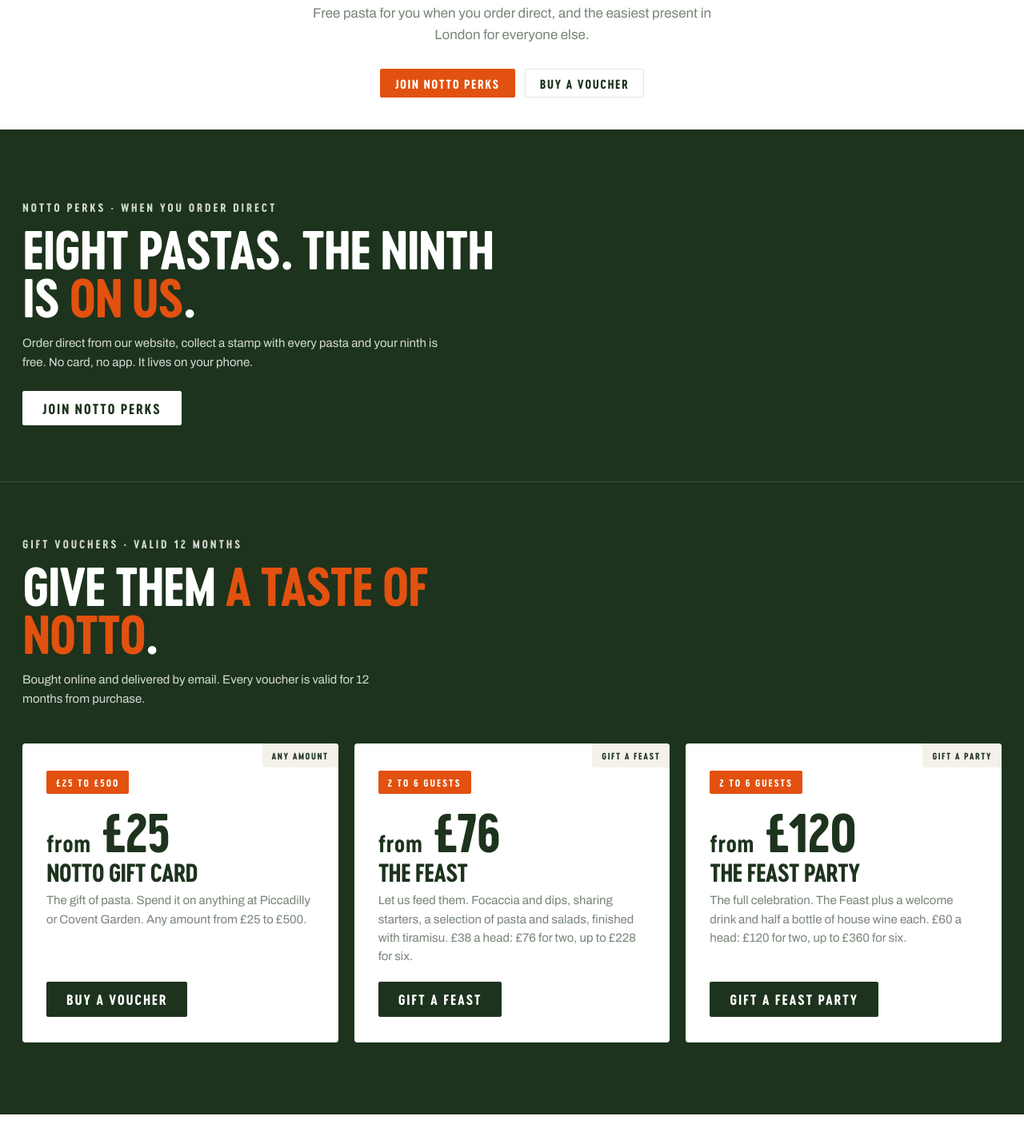
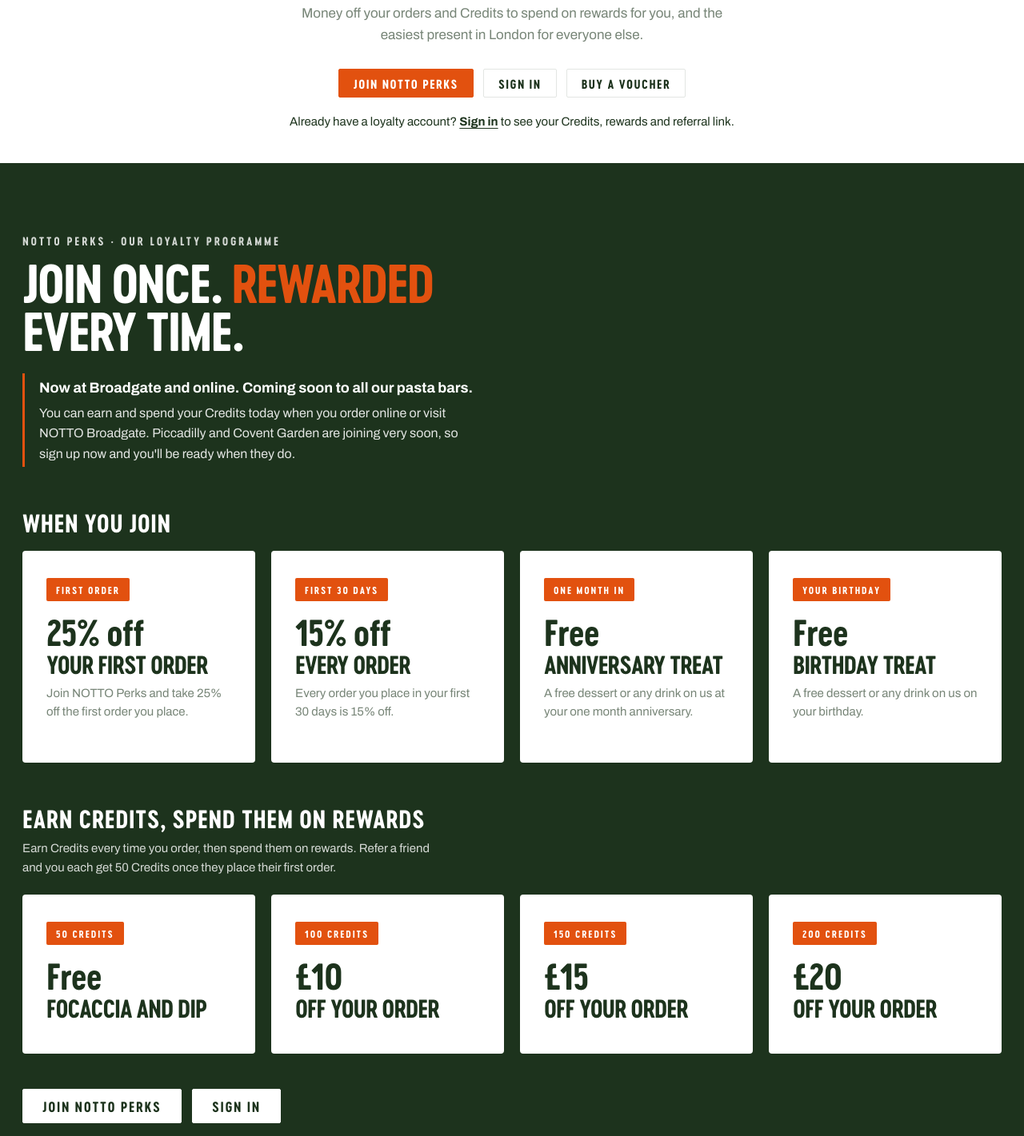
Before and after one commit to thewondergroup/notto, a plain HTML site: page perks.html in a window 1280 px wide. Shown: the part 359-1780 px from the top of the page at 80% size. Drawn offline with Linux system fonts and the light colour scheme.

Commit message:
Loyalty: rework Perks page around the Leat programme, add Sign in links, holding message

```diff
--- a/perks.html
+++ b/perks.html
@@ -16,7 +16,7 @@ j=d.createElement(s),dl=l!='dataLayer'?'&l='+l:'';j.async=true;j.src=
 
 <meta name="viewport" content="width=device-width, initial-scale=1">
 <title>NOTTO Perks &amp; gift vouchers</title>
-<meta name="description" content="Join NOTTO Perks for free pasta when you order direct, and gift a NOTTO voucher or a Feast. Vouchers from £25, valid 12 months, with rewards on gifts of £100 or more.">
+<meta name="description" content="Join NOTTO Perks for 25% off your first order, then earn Credits on every order. Now at Broadgate and online. Gift a NOTTO voucher or a Feast too: vouchers from £25, valid 12 months.">
 <link rel="preconnect" href="https://fonts.googleapis.com">
 <link rel="preconnect" href="https://fonts.gstatic.com" crossorigin>
 <link href="https://fonts.googleapis.com/css2?family=Anton&family=Archivo+Black&family=Archivo:wght@400;500;600;700;800;900&family=Julius+Sans+One&display=swap" rel="stylesheet">
@@ -63,20 +63,76 @@ height="0" width="0" style="display:none;visibility:hidden"></iframe></noscript>
   <div class="wrap">
     <p class="lab">Perks &amp; vouchers</p>
     <h1>Join NOTTO Perks. <em>Gift a Feast</em>.</h1>
-    <p class="pagehead-intro">Free pasta for you when you order direct, and the easiest present in London for everyone else.</p>
+    <p class="pagehead-intro">Money off your orders and Credits to spend on rewards for you, and the easiest present in London for everyone else.</p>
     <div class="menu-jump" style="margin-top:28px">
       <a class="btn btn--sm" href="#" data-leat="join">Join NOTTO Perks</a>
+      <a class="btn btn--sm btn--line" href="#" data-signin data-signin-wrap hidden>Sign in</a>
       <a class="btn btn--sm btn--line" href="#" data-vouchers>Buy a voucher</a>
     </div>
+    <p class="signin-note" data-signin-wrap hidden>Already have a loyalty account? <a href="#" data-signin>Sign in</a> to see your Credits, rewards and referral link.</p>
   </div>
 </section>
 
 <section class="deals deals--now" id="perks">
   <div class="wrap">
-    <p class="lab">NOTTO Perks &middot; when you order direct</p>
-    <h2>Eight pastas. The ninth is <em>on us</em>.</h2>
-    <p class="deals-note">Order direct from our website, collect a stamp with every pasta and your ninth is free. No card, no app. It lives on your phone.</p>
-    <p class="deals-cta"><a class="btn btn--white" href="#" data-leat="join">Join NOTTO Perks</a></p>
+    <p class="lab">NOTTO Perks &middot; our loyalty programme</p>
+    <h2>Join once. <em>Rewarded</em> every time.</h2>
+    <p class="perks-live"><strong>Now at Broadgate and online. Coming soon to all our pasta bars.</strong> You can earn and spend your Credits today when you order online or visit NOTTO Broadgate. Piccadilly and Covent Garden are joining very soon, so sign up now and you'll be ready when they do.</p>
+
+    <h3 class="perks-sub">When you join</h3>
+    <div class="deals-grid deals-grid--4">
+      <article class="deal">
+        <span class="deal-flag">First order</span>
+        <span class="deal-price">25% off</span>
+        <h3>Your first order</h3>
+        <p>Join NOTTO Perks and take 25% off the first order you place.</p>
+      </article>
+      <article class="deal">
+        <span class="deal-flag">First 30 days</span>
+        <span class="deal-price">15% off</span>
+        <h3>Every order</h3>
+        <p>Every order you place in your first 30 days is 15% off.</p>
+      </article>
+      <article class="deal">
+        <span class="deal-flag">One month in</span>
+        <span class="deal-price">Free</span>
+        <h3>Anniversary treat</h3>
+        <p>A free dessert or any drink on us at your one month anniversary.</p>
+      </article>
+      <article class="deal">
+        <span class="deal-flag">Your birthday</span>
+        <span class="deal-price">Free</span>
+        <h3>Birthday treat</h3>
+        <p>A free dessert or any drink on us on your birthday.</p>
+      </article>
+    </div>
+
+    <h3 class="perks-sub">Earn Credits, spend them on rewards</h3>
+    <p class="deals-note">Earn Credits every time you order, then spend them on rewards. Refer a friend and you each get 50 Credits once they place their first order.</p>
+    <div class="deals-grid deals-grid--4">
+      <article class="deal">
+        <span class="deal-flag">50 Credits</span>
+        <span class="deal-price">Free</span>
+        <h3>Focaccia and dip</h3>
+      </article>
+      <article class="deal">
+        <span class="deal-flag">100 Credits</span>
+        <span class="deal-price">&pound;10</span>
+        <h3>Off your order</h3>
+      </article>
+      <article class="deal">
+        <span class="deal-flag">150 Credits</span>
+        <span class="deal-price">&pound;15</span>
+        <h3>Off your order</h3>
+      </article>
+      <article class="deal">
+        <span class="deal-flag">200 Credits</span>
+        <span class="deal-price">&pound;20</span>
+        <h3>Off your order</h3>
+      </article>
+    </div>
+
+    <p class="deals-cta"><a class="btn btn--white" href="#" data-leat="join">Join NOTTO Perks</a> <a class="btn btn--white" href="#" data-signin data-signin-wrap hidden>Sign in</a></p>
   </div>
 </section>
 
--- a/site.js
+++ b/site.js
@@ -92,18 +92,23 @@ function hydrate(scope=document){
 }
 
 /* ---- SITE-WIDE LOYALTY BANNER + FOOTER ---- */
+/* Leat contacts portal login (existing members sign in here with an email code or link; no password).
+   Leat: Apps > Contacts portal > Share. If this is ever emptied, every "Sign in" link hides itself. */
+const LEAT_SIGNIN_URL = 'https://doublezerodelivery-ltd-t-a-notto.app.leat.com/login';
+
 const LOYALTY_BANNER = `
 <section class="loyal-banner" id="loyalty-signup">
   <div class="wrap">
     <div class="lb-text">
-      <p class="lab">NOTTO Perks &middot; when you order direct</p>
-      <h2>Eight pastas. The ninth is <em>on us</em>.</h2>
-      <p>Order direct from our website, collect a stamp with every pasta and your ninth is free. Simple as that.</p>
+      <p class="lab">NOTTO Perks &middot; our loyalty programme</p>
+      <h2>25% off your <em>first order</em>.</h2>
+      <p>Join NOTTO Perks, then earn Credits every time you order. Now at Broadgate and online, coming soon to all our pasta bars.</p>
     </div>
     <div class="lb-form">
       <a class="btn btn--white" href="#" data-leat="join">Join NOTTO Perks</a>
       <a class="btn btn--white" href="#" data-vouchers>Gift a Feast</a>
-      <small>Takes a minute. Lives on your phone. Free pasta.</small>
+      <small>Free to join. Takes a minute.</small>
+      <small class="signin-line" data-signin-wrap hidden>Already a member? <a href="#" data-signin>Sign in</a></small>
     </div>
   </div>
 </section>`;
@@ -131,8 +136,8 @@ const LOYALTY_MODAL = `
   <div class="modal-backdrop" data-modal-close></div>
   <div class="modal-panel">
     <button class="modal-close" type="button" aria-label="Close" data-modal-close>&times;</button>
-    <p class="lab">NOTTO Perks &middot; when you order direct</p>
-    <h2 id="loyalty-modal-title">Eight pastas. The ninth is <em>on us</em>.</h2>
+    <p class="lab">NOTTO Perks &middot; our loyalty programme</p>
+    <h2 id="loyalty-modal-title">25% off your <em>first order</em>.</h2>
     <div class="modal-embed" id="leat-widget"></div>
   </div>
 </div>`;
@@ -161,6 +166,7 @@ const FOOTER_HTML = `
           <li><a href="restaurants">Find us</a></li>
           <li><a href="pre-theatre">Pre-theatre dining</a></li>
           <li><a href="perks">Loyalty</a></li>
+          <li data-signin-wrap hidden><a href="#" data-signin>Loyalty sign in</a></li>
           <li><a href="about">About</a></li>
           <li><a href="allergens">Allergens</a></li>
         </ul>
@@ -261,6 +267,20 @@ document.querySelectorAll('[data-storekit]').forEach(a=>{
     alert('Ordering opens here once StoreKit is connected.');
   });
 });
+/* ---- Loyalty sign in (existing members -> Leat contacts portal) ---- */
+if(LEAT_SIGNIN_URL){
+  const navRight=document.querySelector('.nav-right');
+  if(navRight && !navRight.querySelector('[data-signin]')){
+    const a=document.createElement('a');
+    a.className='nav-signin'; a.href='#'; a.textContent='Sign in'; a.setAttribute('data-signin','');
+    navRight.insertBefore(a, navRight.firstChild);
+  }
+  document.querySelectorAll('[data-signin]').forEach(a=>{
+    a.href=LEAT_SIGNIN_URL; a.target='_blank'; a.rel='noopener';
+  });
+  document.querySelectorAll('[data-signin-wrap]').forEach(el=>{ el.hidden=false; });
+}
+
 /* ---- Loyalty modal behaviour ---- */
 const loyaltyModal = document.getElementById('loyalty-modal');
 function mountLeat(){
@@ -316,7 +336,7 @@ const PROMO_DELAY = 4000;
 const PROMO_SLIDES = [
   { id:'groups',   img:'media/spread.jpg',         lab:'Groups &amp; events &middot; 6 or more', title:'Christmas, <em>sorted</em>.', body:'One menu for the whole table, from &pound;25 a head at Piccadilly and Covent Garden.', cta:'Book for 6 or more', href:'events' },
   { id:'catering', img:'media/cat-trays.jpg',       lab:'Catering &middot; delivered to you',     title:'Feed the <em>whole office</em>.', body:'Fresh pasta, salads and focaccia for meetings, team lunches and everything in between.', cta:'See catering', href:'catering' },
-  { id:'loyalty',  img:'media/bowl-rigatoni.jpg',  lab:'NOTTO Perks &middot; loyalty',            title:'Eight pastas. The ninth is <em>on us</em>.', body:'Order direct from our website and collect a stamp with every pasta.', cta:'Join NOTTO Perks', attr:'data-leat="join"' },
+  { id:'loyalty',  img:'media/bowl-rigatoni.jpg',  lab:'NOTTO Perks &middot; loyalty',            title:'25% off your <em>first order</em>.', body:'Join NOTTO Perks, then 15% off for 30 days and Credits on every order. Now at Broadgate and online.', cta:'Join NOTTO Perks', attr:'data-leat="join"' },
   { id:'vouchers', img:'media/festive-cheers-2.jpg', lab:'Gift vouchers',                         title:'Give them a taste of <em>NOTTO</em>.', body:'Any amount from &pound;25, or gift a whole Feast. Valid for 12 months.', cta:'Buy a voucher', attr:'data-vouchers' },
   { id:'order',    img:'media/lunchbox.jpg',       lab:'Broadgate &middot; order online',        title:'Lunch, <em>sorted</em>.', body:'Order ahead for collection or delivery in the City.', cta:'Order online', href:'https://order.storekit.com/notto-broadgate/menu', ext:true }
 ];
--- a/style.css
+++ b/style.css
@@ -1074,3 +1074,23 @@ footer a:hover{color:var(--orange)}
 .page-switch-note{margin-top:22px!important;font-size:14.5px;opacity:.85}
 .page-switch-note a{color:inherit;font-weight:700;text-decoration:underline;text-underline-offset:3px}
 @media(max-width:600px){.page-switch-wrap{flex-direction:column;align-items:flex-start;gap:8px}.page-switch a span{display:inline-block;margin:4px 0 0}}
+
+/* Loyalty sign in */
+.nav-signin{font-size:13px;font-weight:700;letter-spacing:.06em;text-transform:uppercase;color:var(--green);text-decoration:none;padding:6px 4px}
+.nav-signin:hover{color:var(--orange)}
+.signin-note{margin-top:18px;font-size:15px;text-align:center;color:var(--green)}
+.signin-note a,.signin-line a{color:inherit;font-weight:700;text-decoration:underline;text-underline-offset:3px}
+.deals-cta .btn+.btn{margin-left:10px}
+@media(max-width:760px){ .nav-signin{display:none} }
+[data-signin-wrap][hidden]{display:none !important}
+
+/* Perks page */
+.perks-live{margin-top:22px;max-width:62ch;font-size:16px;line-height:1.6;color:rgba(255,255,255,.88);border-left:3px solid var(--orange);padding:4px 0 4px 18px}
+.perks-live strong{display:block;color:#fff;font-size:18px;margin-bottom:4px}
+.perks-sub{font-family:var(--display);font-size:clamp(22px,2.4vw,30px);font-weight:800;text-transform:uppercase;letter-spacing:.02em;color:#fff;margin:56px 0 0}
+.deals--now .perks-sub + .deals-grid{margin-top:20px}
+.deals--now .perks-sub + .deals-note{margin-top:10px}
+.deals--now .deals-note + .deals-grid{margin-top:22px}
+.deals--now .deals-grid .deal{min-height:0}
+.deals--now .deals-grid .deal-price{font-size:clamp(34px,3.4vw,48px)}
+.deals--now .deals-cta{margin-top:44px}
```
Also changed, not shown: broadgate.html (+3 -3 lines), index.html (+4 -3 lines).
